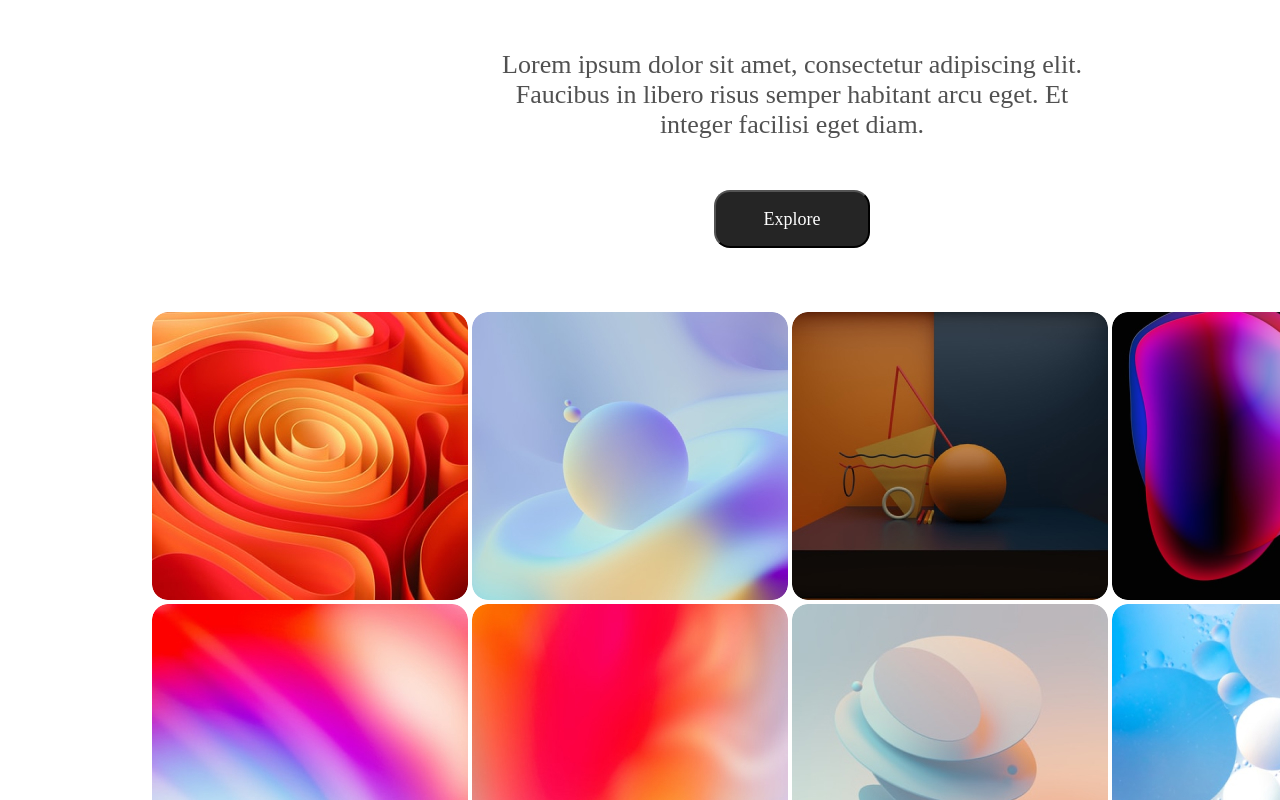
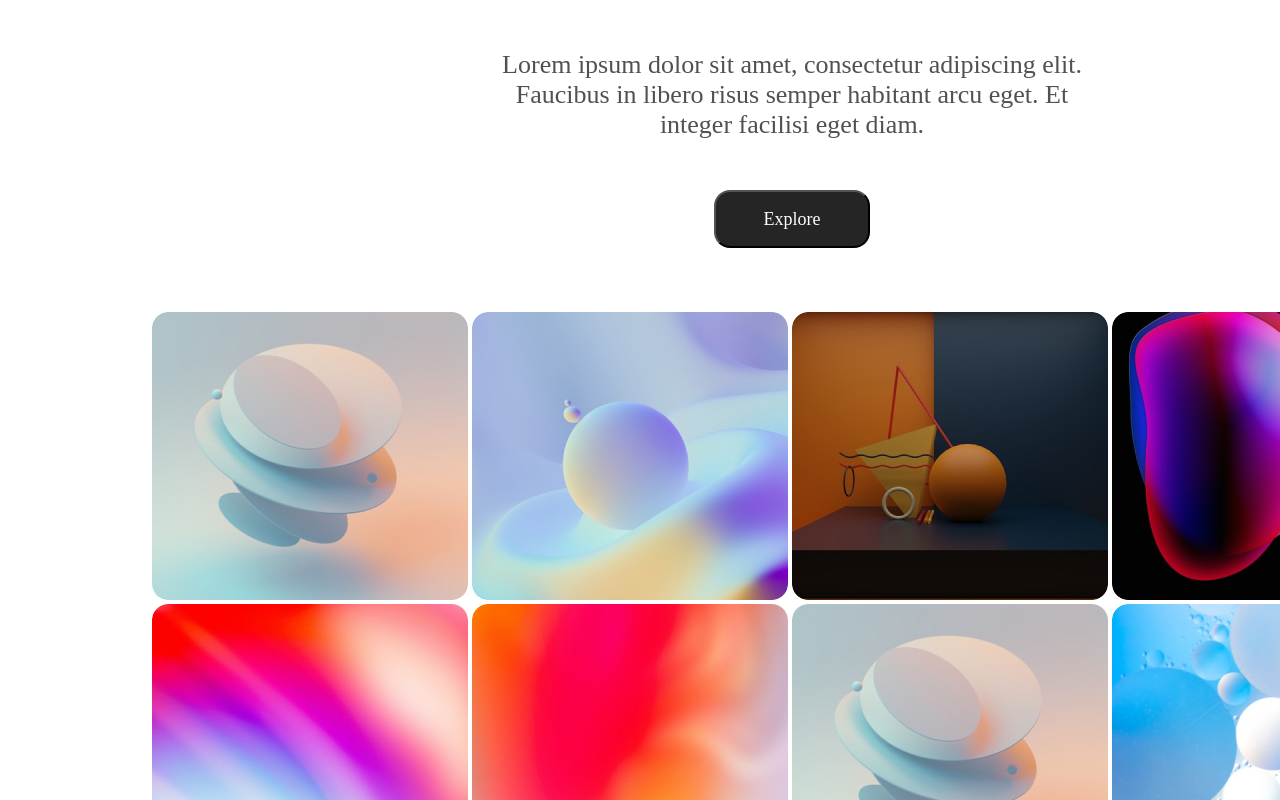
Before and after one commit to UserNamePanda/-, a plain HTML site: page index.html in a window 1280 px wide. Shown: the part 377-1177 px from the top of the page. Drawn offline with Linux system fonts and the light colour scheme.

Commit message:
Update index.html

```diff
--- a/index.html
+++ b/index.html
@@ -15,7 +15,7 @@
         </div>
         <div class="image__list">
             <div class="frame">
-                <img src="img/Rectangle 3oneimg.jpg"  class="Rectangle">
+                <img src="https://github.com/UserNamePanda/-/blob/main/img/37.jpg"  class="Rectangle">
                  <img src="img/Rectangle 4twoimg.jpg"  class="Rectangle">
                   <img src="img/Rectangle 43.jpg"  class="Rectangle">
                    <img src="img/Rectangle 44.png"  class="Rectangle">
```
